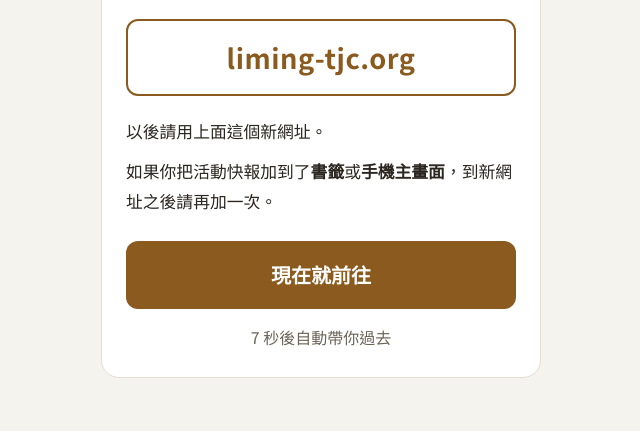
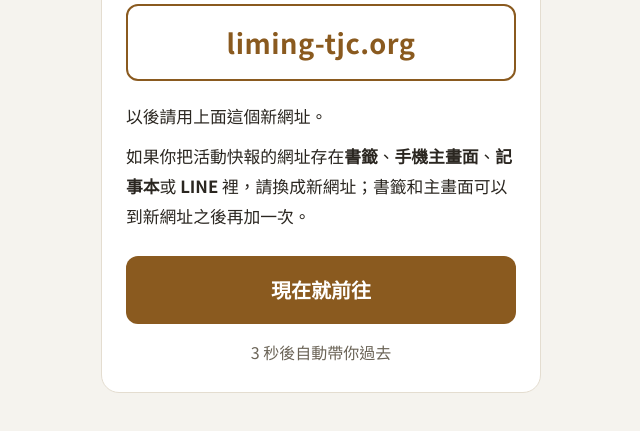
Before and after one commit to TJCLiMing/li-ming-redirect, a plain HTML site: page 404.html in a window 1280 px wide. Shown: the part 269-700 px from the top of the page, without its empty margins (319-959 px from the left). Drawn offline with Linux system fonts and the light colour scheme.

Commit message:
Update 404.html

```diff
--- a/404.html
+++ b/404.html
@@ -49,19 +49,21 @@ h1{font-size:1.6rem;margin:0 0 6px;}
 
   <div class="tip">
     <p>以後請用上面這個新網址。</p>
-    <p>如果你把活動快報加到了<b>書籤</b>或<b>手機主畫面</b>，到新網址之後請再加一次。</p>
+    <p>如果你把活動快報的網址存在<b>書籤</b>、<b>手機主畫面</b>、<b>記事本</b>或 <b>LINE</b> 裡，請換成新網址；書籤和主畫面可以到新網址之後再加一次。</p>
   </div>
 
   <a class="go" id="go" href="https://liming-tjc.org/">現在就前往</a>
   <p class="count" id="count">稍後會自動帶你過去</p>
 </div>
 
-<!-- 之後要統計還有多少人從舊網址進來，把 Cloudflare Web Analytics 給的那一行貼在這裡 -->
+<!-- 統計還有多少人從舊網址進來（到期前決定要不要多續一年）：
+     Cloudflare 儀表板 → Web Analytics → 新增網站 → 主機名稱填 li-ming-tjc.org
+     → 選「手動加入 JS 程式碼」→ 把它給的那一行 <script ...> 貼在這段註解下面 -->
 
 <script>
 (function () {
   // 停留幾秒再自動跳。長輩讀字比較慢，給足時間看清楚新網址
-  var 秒 = 12;
+  var 秒 = 8;
 
   // 舊網址是哪一頁，新網址就去同一頁
   var 目的 = "https://liming-tjc.org" + location.pathname + location.search + location.hash;
```
